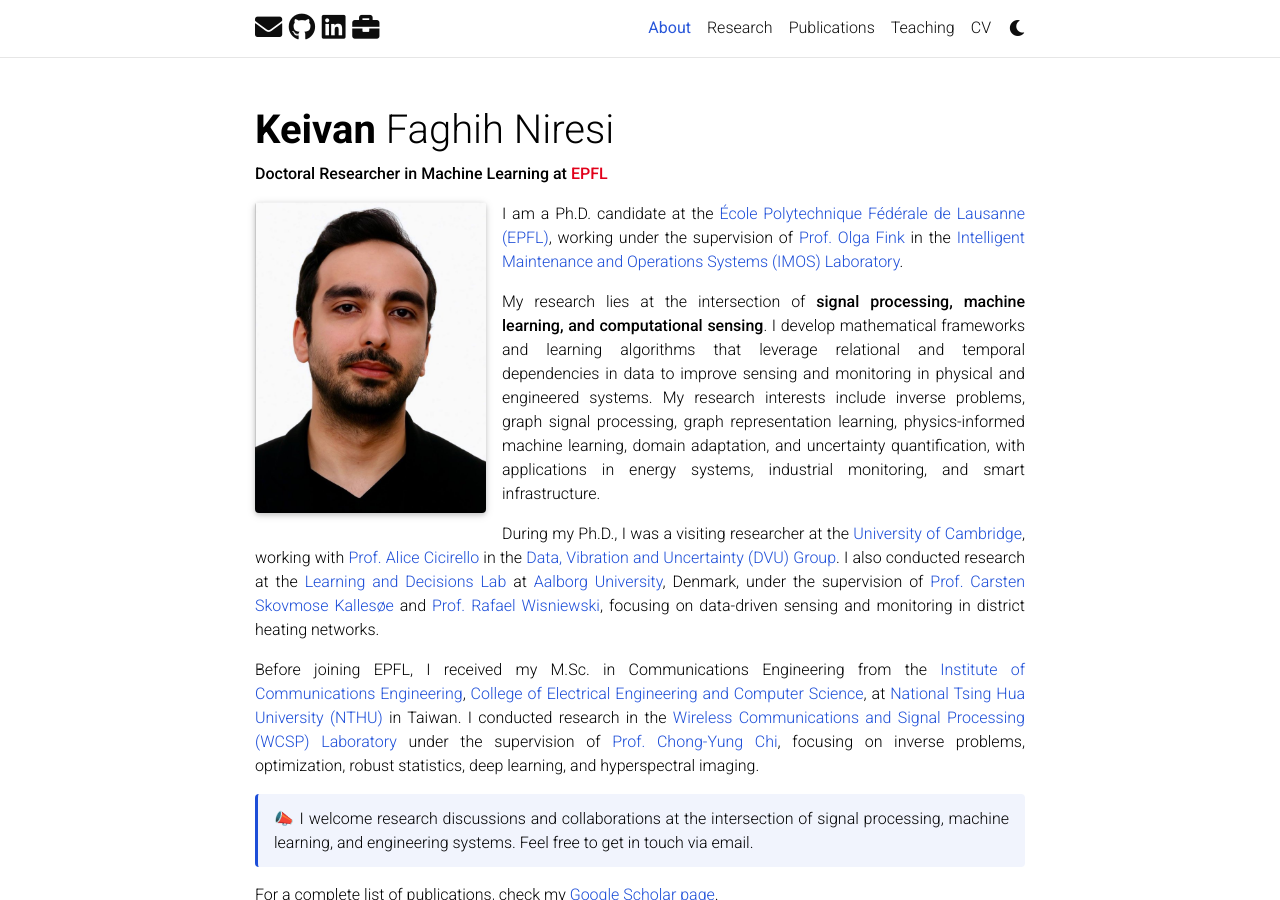
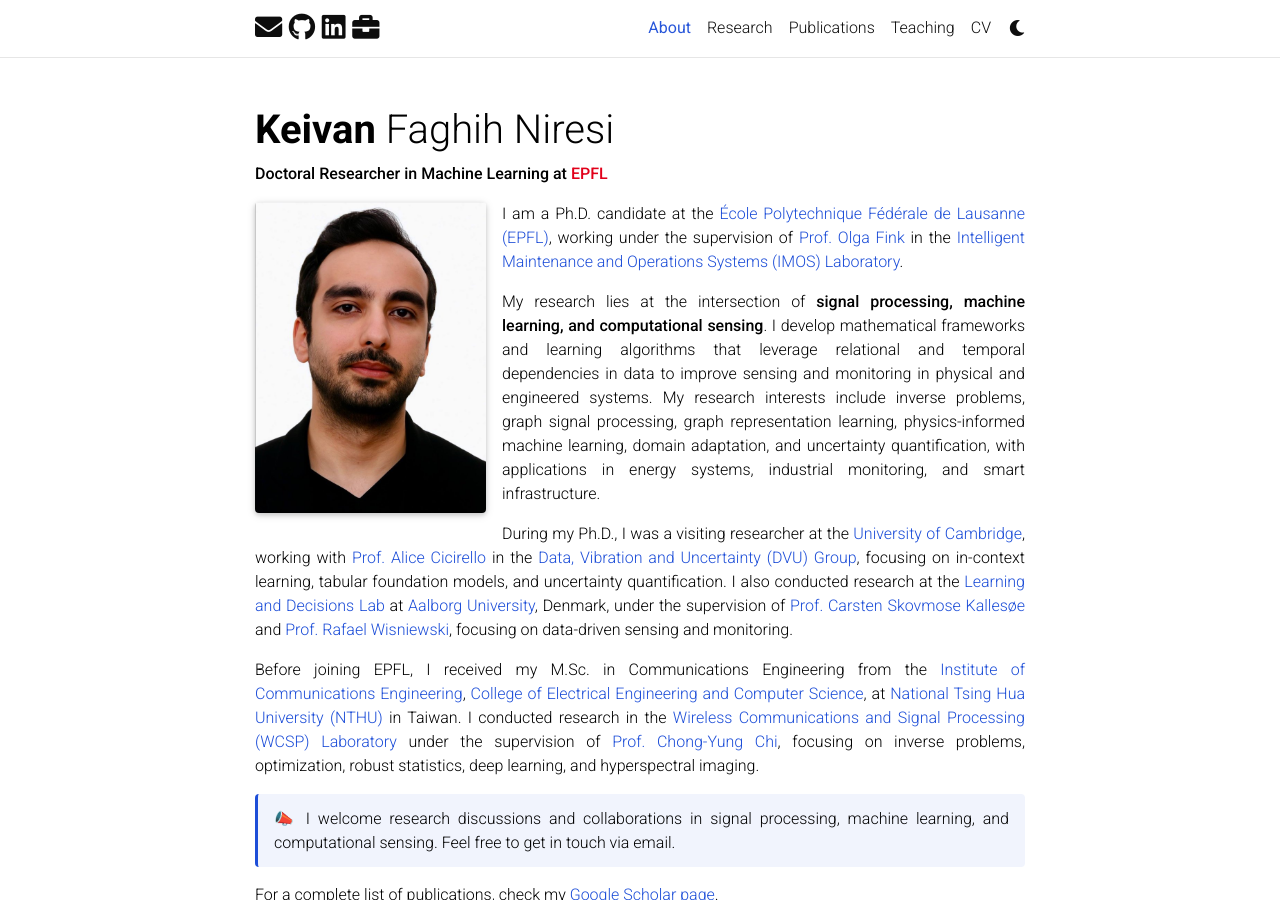
Before and after one commit to Keiv4n/keiv4n.github.io, a Jekyll site: the page built from _pages/about.md, in a window 1280 px wide and 900 px high. Built offline with Jekyll 4.4.1, drawn with Linux system fonts in a browser that asks for light colours; full-size pictures stand in for the smaller copies a plugin makes; comment, search, counter and statistics services are not loaded; a style sheet for code colours, icons or effects is not loaded.

Commit message:
Refine research visit descriptions and collaboration message

```diff
--- a/_pages/about.md
+++ b/_pages/about.md
@@ -24,10 +24,10 @@ I am a Ph.D. candidate at the [École Polytechnique Fédérale de Lausanne (EPFL
 
 My research lies at the intersection of **signal processing, machine learning, and computational sensing**. I develop mathematical frameworks and learning algorithms that leverage relational and temporal dependencies in data to improve sensing and monitoring in physical and engineered systems. My research interests include inverse problems, graph signal processing, graph representation learning, physics-informed machine learning, domain adaptation, and uncertainty quantification, with applications in energy systems, industrial monitoring, and smart infrastructure.
 
-During my Ph.D., I was a visiting researcher at the [University of Cambridge](https://www.cam.ac.uk/), working with [Prof. Alice Cicirello](https://www.eng.cam.ac.uk/profiles/ac685) in the [Data, Vibration and Uncertainty (DVU) Group](https://sites.google.com/view/dvugroup/home). I also conducted research at the [Learning and Decisions Lab](https://www.learning-decision.dk/) at [Aalborg University](https://www.aau.dk/), Denmark, under the supervision of [Prof. Carsten Skovmose Kallesøe](https://vbn.aau.dk/en/persons/carsten-skovmose-kalles%C3%B8e/) and [Prof. Rafael Wisniewski](https://vbn.aau.dk/en/persons/raf/), focusing on data-driven sensing and monitoring in district heating networks.
+During my Ph.D., I was a visiting researcher at the [University of Cambridge](https://www.cam.ac.uk/), working with [Prof. Alice Cicirello](https://www.eng.cam.ac.uk/profiles/ac685) in the [Data, Vibration and Uncertainty (DVU) Group](https://sites.google.com/view/dvugroup/home), focusing on in-context learning, tabular foundation models, and uncertainty quantification. I also conducted research at the [Learning and Decisions Lab](https://www.learning-decision.dk/) at [Aalborg University](https://www.aau.dk/), Denmark, under the supervision of [Prof. Carsten Skovmose Kallesøe](https://vbn.aau.dk/en/persons/carsten-skovmose-kalles%C3%B8e/) and [Prof. Rafael Wisniewski](https://vbn.aau.dk/en/persons/raf/), focusing on data-driven sensing and monitoring.
 
 Before joining EPFL, I received my M.Sc. in Communications Engineering from the [Institute of Communications Engineering](https://www.com.nthu.edu.tw/), [College of Electrical Engineering and Computer Science](https://eecs-en.site.nthu.edu.tw/), at [National Tsing Hua University (NTHU)](https://nthu-en.site.nthu.edu.tw/) in Taiwan. I conducted research in the [Wireless Communications and Signal Processing (WCSP) Laboratory](https://www.ee.nthu.edu.tw/cychi/) under the supervision of [Prof. Chong-Yung Chi](https://scholar.google.com.tw/citations?user=QzDAeT8AAAAJ&hl=en), focusing on inverse problems, optimization, robust statistics, deep learning, and hyperspectral imaging.
 
-> 📣 I welcome research discussions and collaborations at the intersection of signal processing, machine learning, and engineering systems. Feel free to get in touch via email.
+> 📣 I welcome research discussions and collaborations in signal processing, machine learning, and computational sensing. Feel free to get in touch via email.
 
 For a complete list of publications, check my [Google Scholar page](https://scholar.google.com/citations?hl=en&user=3qQfrzwAAAAJ).
```
